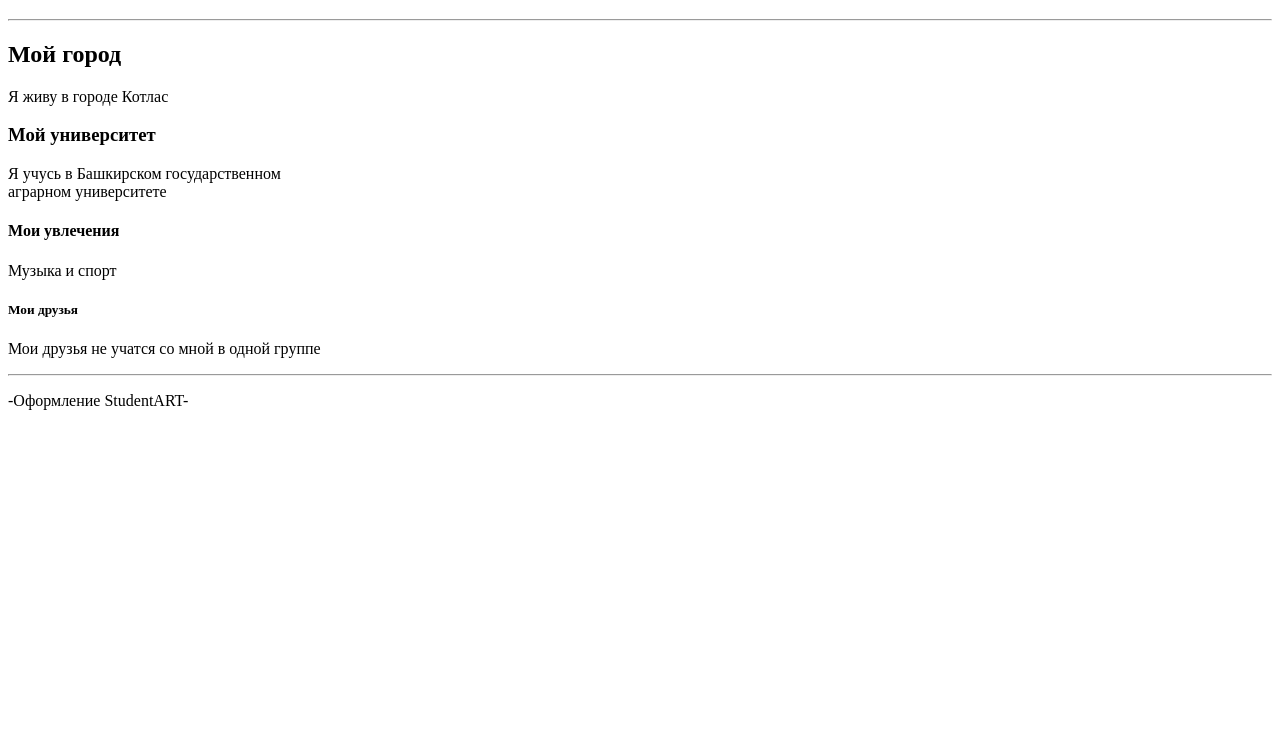
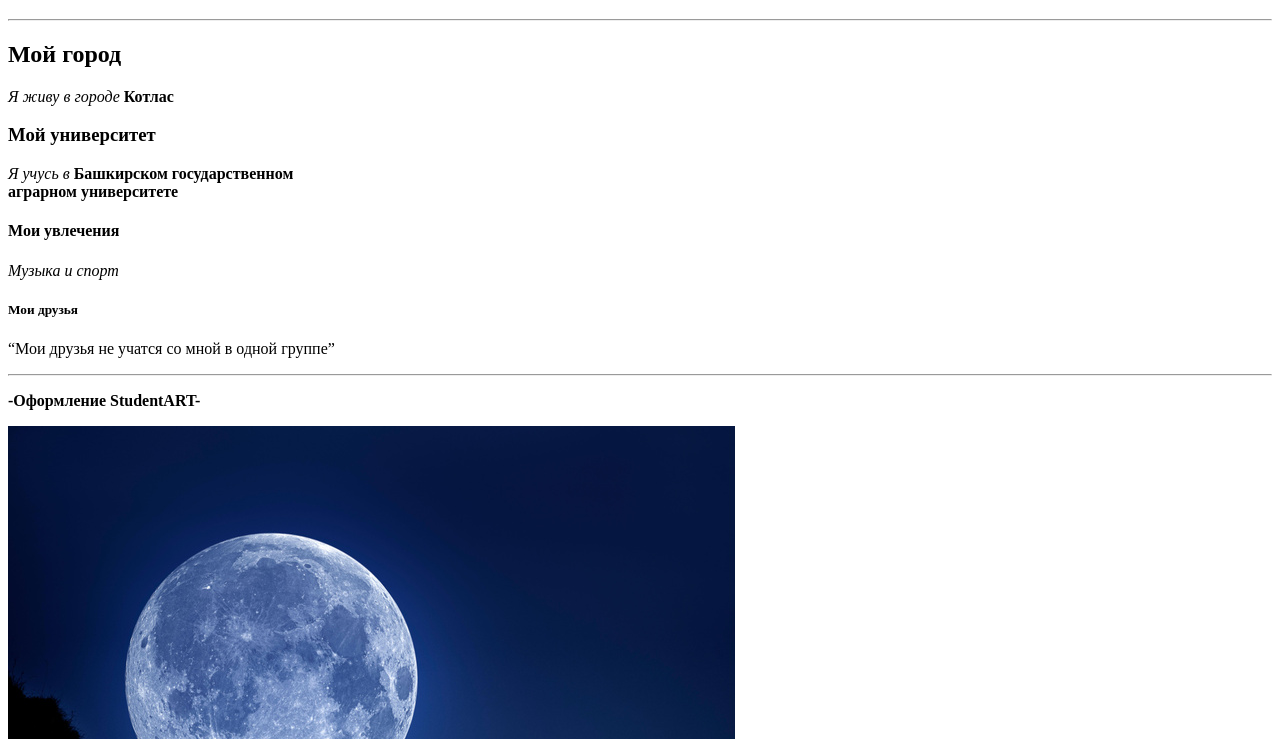
Before and after one commit to lShirrol/HTML, a plain HTML site: page mypage.html in a window 1280 px wide. Shown: the part 61-800 px from the top of the page. Drawn offline with Linux system fonts and the light colour scheme.

Commit message:
practical work №2

```diff
--- a/mypage.html
+++ b/mypage.html
@@ -8,14 +8,16 @@
         <h1>Привет! Это моя страничка</h1>
         <hr>
         <h2>Мой город</h2>
-        <p>Я живу в городе Котлас</p>
+        <p><em>Я живу в городе</em> <b>Котлас</b></p>
         <h3>Мой университет</h3>
-        <p>Я учусь в Башкирском государственном <br>аграрном университете</p>
+        <p><em>Я учусь в</em> <b>Башкирском государственном <br>аграрном университете</b></p>
         <h4>Мои увлечения</h4>
-        <p>Музыка и спорт</p>
+        <p><i>Музыка и спорт</i></p>
         <h5>Мои друзья</h5>
-        <p>Мои друзья не учатся со мной в одной группе</p>
+        <p><q>Мои друзья не учатся со мной в одной группе</q></p>
         <hr>
-        <p>-Оформление StudentART-</p>
+        <p><strong>-Оформление StudentART-</strong></p>
+        <img src="images/Moon.jpeg" alt="Луна на ночном небе">
+        <p><&copy></p>
     </body>
 </html>
```
Also changed, not shown: images/Moon.jpeg (added).
